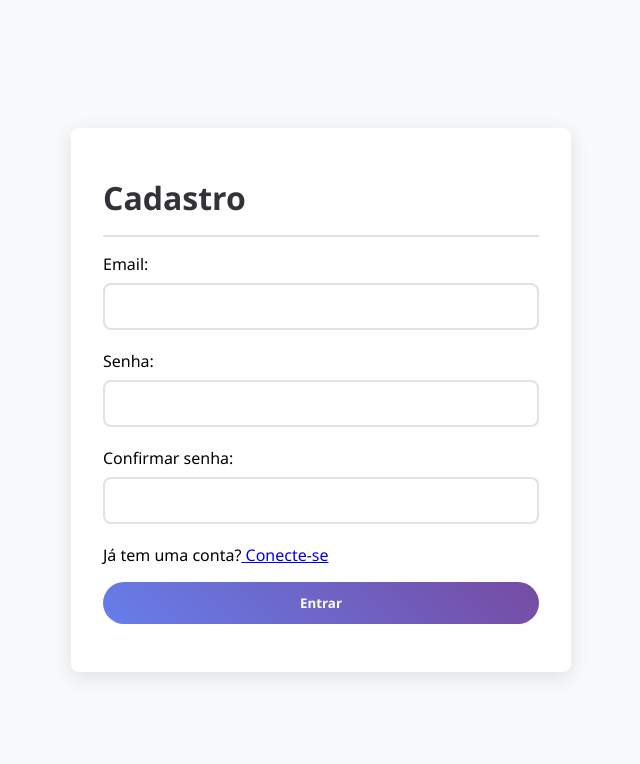
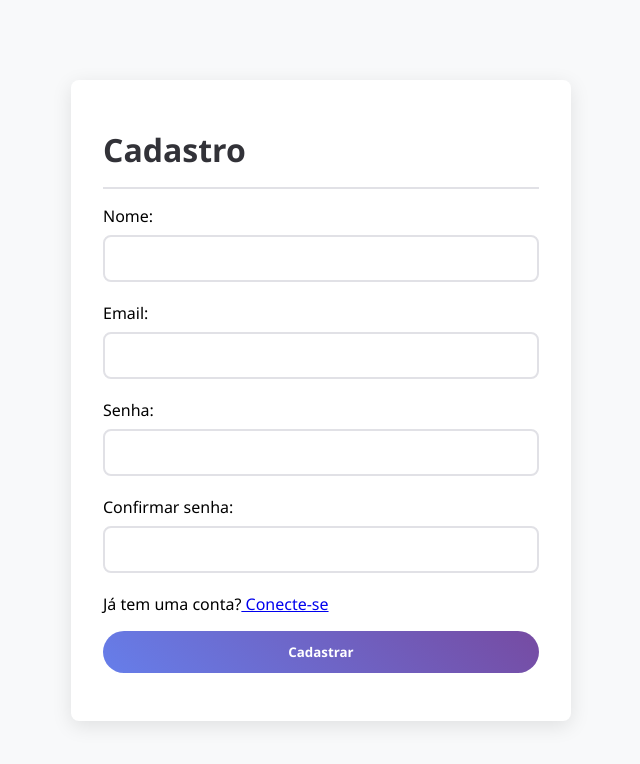
Before and after one commit to rebecaCaroba/auroraMap, a Next.js app: page /cadastro in a window 1280 px wide. Shown: the top 764 px of the page, without its empty margins (319-959 px from the left). Built offline with nearby package versions, Linux system fonts and the light colour scheme; no server answers.

Commit message:
Registrando nome de usuário

```diff
--- a/src/components/FormRegister/index.tsx
+++ b/src/components/FormRegister/index.tsx
@@ -8,6 +8,7 @@ import { zodResolver } from '@hookform/resolvers/zod'
 import { useForm } from 'react-hook-form';
 
 const RegisterFormSchema = zod.object({
+    userName: zod.string().min(1, { message: 'O nome é obrigatório' }),
     email: zod.string().min(1, { message: 'O email é obrigatório' }).email('Digite um email válido'),
     password: zod.string().min(8, { message: 'A senha deve ter no mínimo 8 caracteres.' }),
     confirmPassword: zod.string().min(8, { message: 'A confirmação de senha deve ter no mínimo 8 caracteres.' }),
@@ -33,10 +34,10 @@ export function FormRegister() {
 
     async function handleCreatAccount(data: RegisterFormDataInputs) {
 
-        const { email, password } = data
+        const { userName, email, password } = data
 
         try {
-            const { response, err } = await createUser(email, password)
+            const { response, err } = await createUser(userName, email, password)
 
             router.push('/mapa')
         } catch (error: any) {
@@ -47,6 +48,17 @@ export function FormRegister() {
 
     return (
         <form onSubmit={handleSubmit(handleCreatAccount)} className="form-register">
+            <div className="form-group">
+                <label htmlFor="userName">Nome:</label>
+                <input
+                    type="userName"
+                    id="userName"
+                    {...register('userName')}
+                />
+                <span className='form-span-message'>
+                    {errors.userName ? errors.userName.message : ''}
+                </span>
+            </div>
             <div className="form-group">
                 <label htmlFor="email">Email:</label>
                 <input
@@ -87,7 +99,7 @@ export function FormRegister() {
             <span>
                 Já tem uma conta?<Link href="/login"> Conecte-se</Link>
             </span>
-            <button type='submit'>Entrar</button>
+            <button type='submit'>Cadastrar</button>
         </form>
     )
 }
--- a/src/components/MapViewport/index.tsx
+++ b/src/components/MapViewport/index.tsx
@@ -7,6 +7,7 @@ import { useEffect, useState } from 'react';
 import { GetReportZoneType } from '@/lib/firebase/reportZone';
 import { db, ref, onValue } from "../../lib/firebase/dbFirebase";
 import { useUser } from '@/context/UserContext';
+import { useRouter } from 'next/navigation';
 
 export interface ClickedPositionType {
     lat: number,
@@ -20,12 +21,13 @@ export function MapViewport() {
     const [coordinates, setCoordinates] = useState<ClickedPositionType | null>(null)
     const [reportZone, setReportZone] = useState<GetReportZoneType[] | null>(null)
     const [activeMarker, setActiveMarker] = useState<string | null>(null)
-
+    const router = useRouter()
 
     useEffect(() => {
 
         if(!userUid) {
             console.log('Usuário não autenticado. Não é possível carregar as zonas de relatório.')
+            router.push('/login')
             setReportZone(null)
             return
         }
--- a/src/lib/firebase/auth/index.ts
+++ b/src/lib/firebase/auth/index.ts
@@ -1,4 +1,4 @@
-import { app, auth, createUserWithEmailAndPassword, signInWithEmailAndPassword, onAuthStateChanged } from "../dbFirebase";
+import { app, auth, createUserWithEmailAndPassword, signInWithEmailAndPassword, updateProfile } from "../dbFirebase";
 
 export async function signIn(email: string, password: string) {
     let response = null
@@ -18,12 +18,17 @@ export async function signIn(email: string, password: string) {
     return { response, err }
 }
 
-export async function createUser(email: string, password: string) {
+export async function createUser(userName: string, email: string, password: string) {
     let response = null
     let err = null
 
     try {
         response = await createUserWithEmailAndPassword(auth, email, password)
+
+        await updateProfile(auth.currentUser!, {
+            displayName: userName
+        })
+
     } catch (error: any) {
         const errorCode = error.code;
 
--- a/src/lib/firebase/dbFirebase.ts
+++ b/src/lib/firebase/dbFirebase.ts
@@ -14,6 +14,7 @@ import {
   onAuthStateChanged,
   signInWithEmailAndPassword,
   signOut,
+  updateProfile,
 } from "firebase/auth";
 
 const firebaseConfig = {
@@ -46,4 +47,5 @@ export {
   set,
   push,
   signOut,
+  updateProfile,
 }
```
